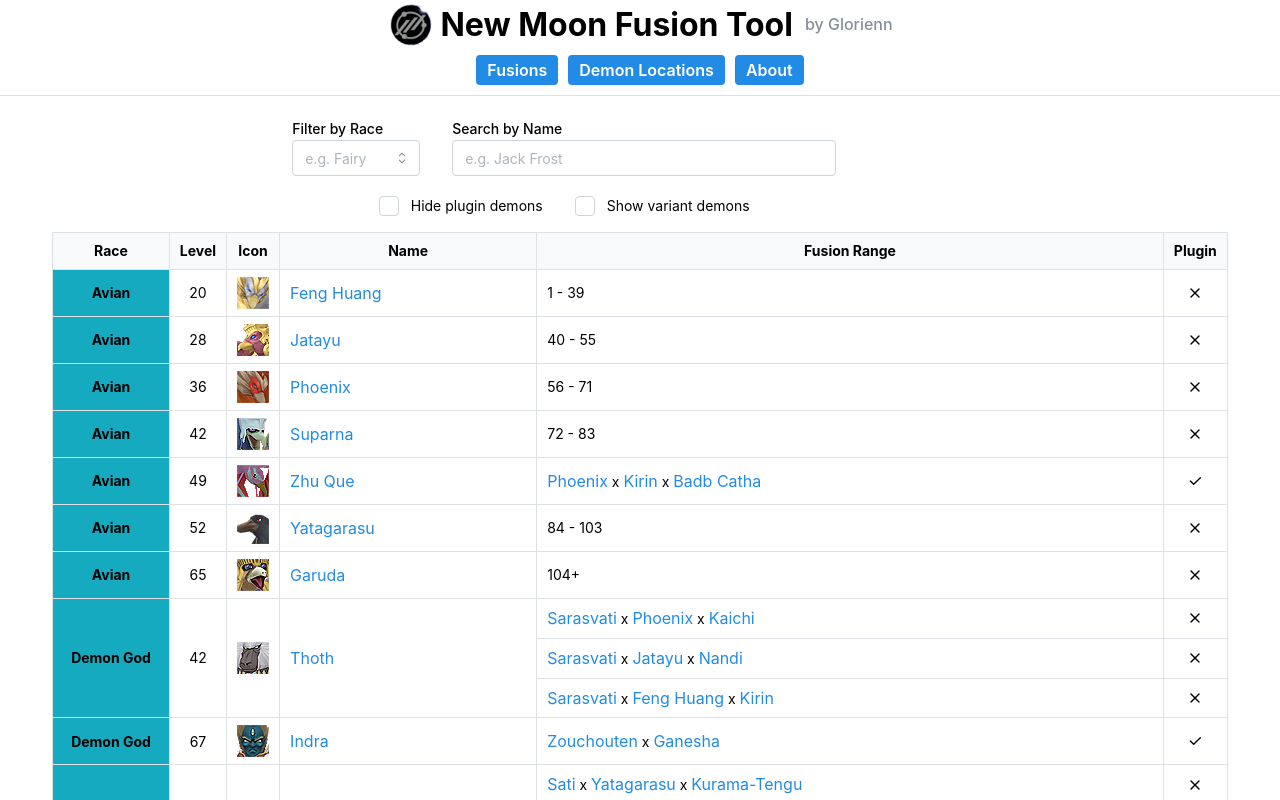
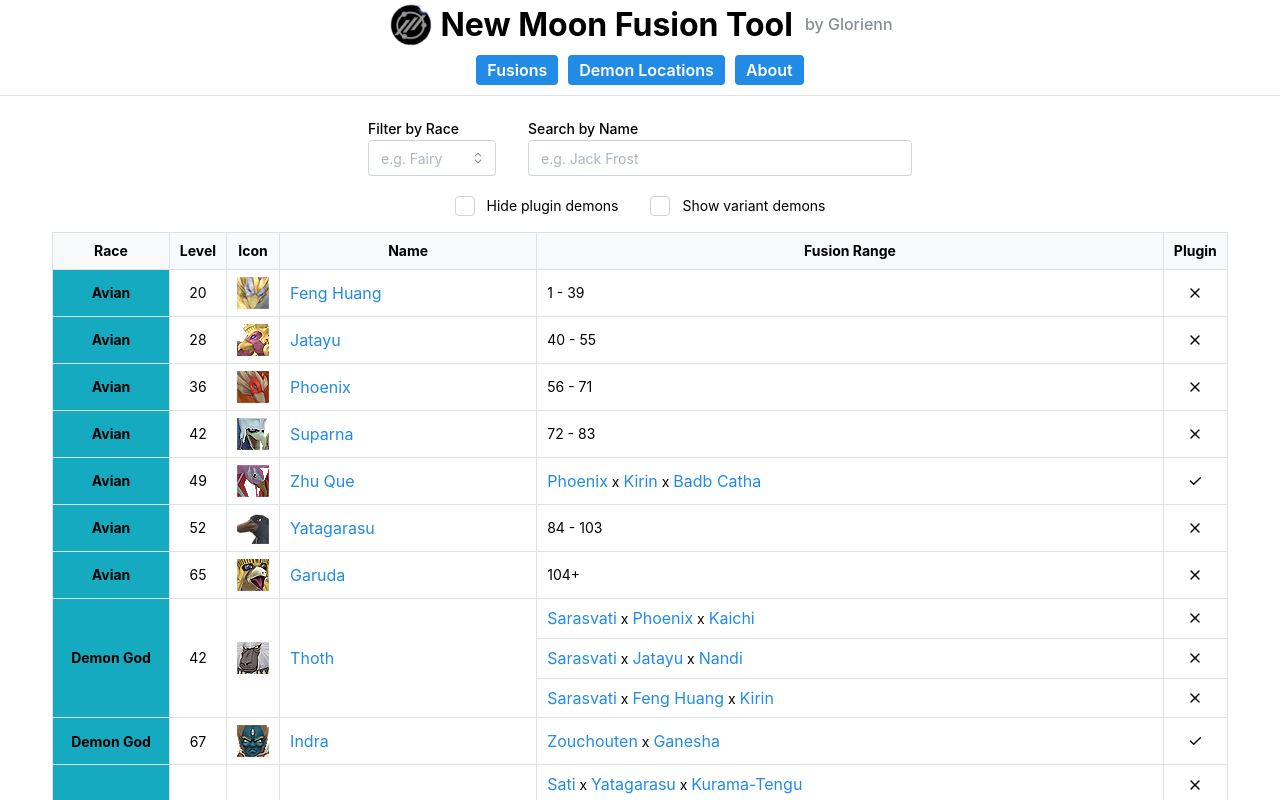
Before and after one commit to IuriTeixeira/NewMoon-Fusion-Tool, a Next.js app: page / in a window 1280 px wide. Shown: the top 800 px of the page. Built offline with nearby package versions, Linux system fonts and the light colour scheme.

Commit message:
Update FilterComponent.tsx

```diff
--- a/src/app/Components/FilterComponent.tsx
+++ b/src/app/Components/FilterComponent.tsx
@@ -77,7 +77,7 @@ export default function FilterComponent({
 
     return (
         <Stack gap={'lg'}>
-            <Flex justify='center' align={'flex-start'} gap={'xl'} w={'80vw'}>
+            <Flex justify='center' align={'flex-start'} gap={'xl'} miw={'40vw'}>
                 <Select
                     w={'10vw'}
                     size={"sm"}
@@ -91,7 +91,7 @@ export default function FilterComponent({
                 <DemonSearchBarComponent demonsList={filteredDemonList} setNameFilter={setNameFilter} raceFilter={raceFilter} />
             </Flex>
             {!contractPage &&
-                <Flex justify='center' align={'flex-start'} gap={'xl'} w={'80vw'}>
+                <Flex justify='center' align={'flex-start'} gap={'xl'} miw={'40vw'}>
                     {setHidePlugins &&
                         <Checkbox
                             miw={'10vw'}
```
